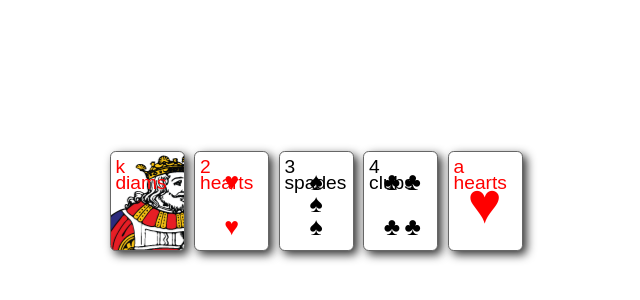
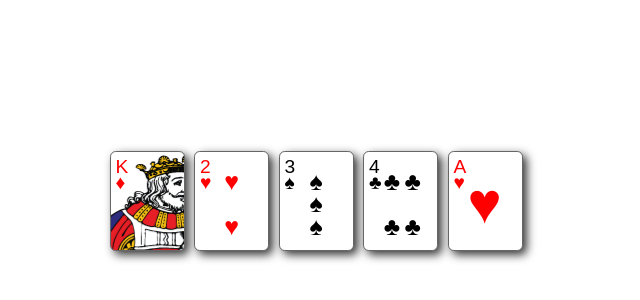
Before and after one commit to Benvire22/Home-work-52-laboratory-poker, a React (Vite) app: page / in a window 1280 px wide. Shown: the part 194-494 px from the top of the page, without its empty margins (319-959 px from the left). Built offline with nearby package versions, Linux system fonts and the light colour scheme.

Commit message:
Add function getSuitSymbol in Card.tsx

```diff
--- a/src/components/Card/Card.tsx
+++ b/src/components/Card/Card.tsx
@@ -6,10 +6,25 @@ interface Props {
 }
 
 const Card:React.FC<Props> = ({rank, suit}) => {
+    const getSuitSymbol = (suit: string): string => {
+        switch (suit) {
+            case 'diams':
+                return '♦';
+            case 'hearts':
+                return '♥';
+            case 'clubs':
+                return '♣';
+            case 'spades':
+                return '♠';
+            default:
+                throw new Error('Undefined suit');
+        }
+    };
+
     return (
         <span className={`card rank-${rank} ${suit}`}>
-                <span className="rank">{rank}</span>
-                <span className="suit">{suit}</span>
+                <span className="rank">{rank.toUpperCase()}</span>
+                <span className="suit">{getSuitSymbol(suit)}</span>
         </span>
     );
 };
```
Also changed, not shown: src/App.tsx (+5 -5 lines).
